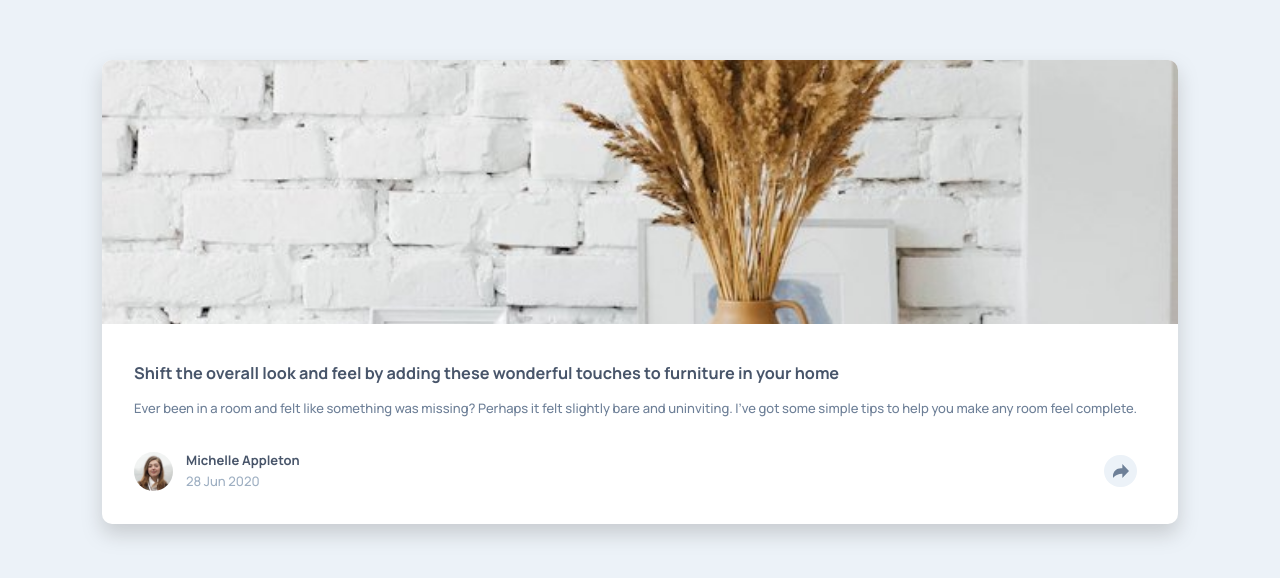
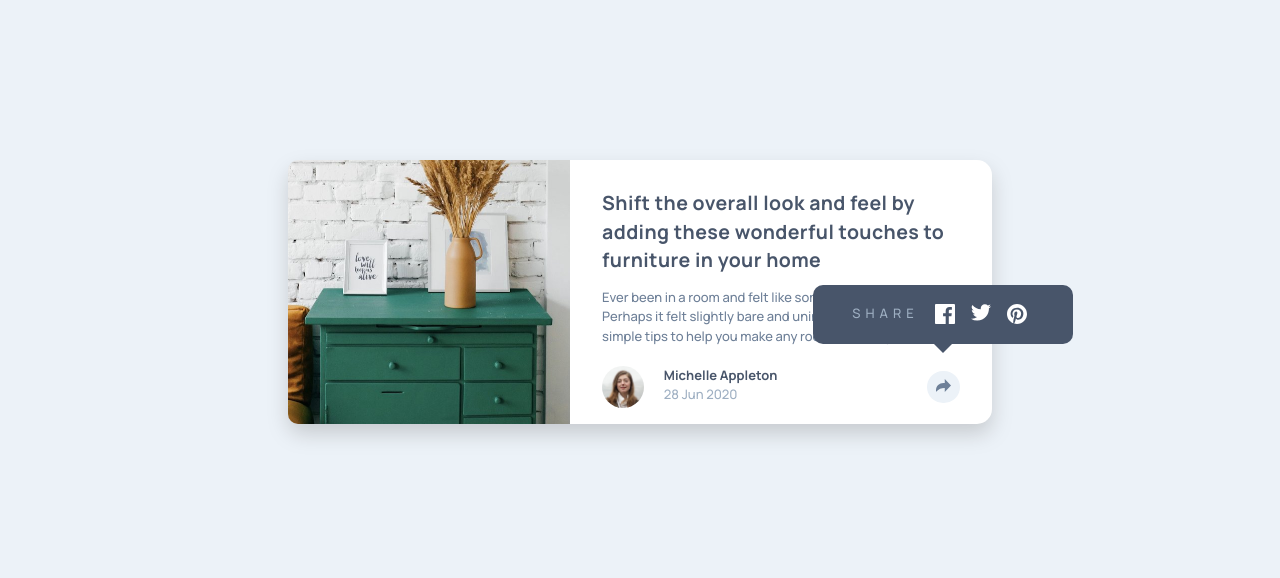
Before and after one commit to kemenyfa-szu/frontendmentor-013-article-preview, a plain HTML site: page index.html in a window 1280 px wide. Shown: the part 108-686 px from the top of the page. Drawn offline with Linux system fonts and the light colour scheme.

Commit message:
checkpoint
Functionality and UI works, needs to be cleaned up.

```diff
--- a/index.html
+++ b/index.html
@@ -14,22 +14,18 @@
     <link rel="stylesheet" href="style.css" />
 
     <title>Frontend Mentor | Article preview component</title>
-
-    <!-- Feel free to remove these styles or customise in your own stylesheet 👍 -->
-    <style></style>
   </head>
   <body>
     <main>
       <section class="article-container">
-        <div class="article-pic">
+        <article class="article">
           <img
             class="illustration"
             src="./images/drawers.jpg"
             alt="drawer cabinet with decorations on top"
           />
-        </div>
-        <article class="article">
-          <div class="article-text">
+          <div class="article-content">
+            <div class="article-actual-content">
               <h1 class="article-title">
                 Shift the overall look and feel by adding these wonderful touches
                 to furniture in your home
@@ -39,9 +35,10 @@
                 it felt slightly bare and uninviting. I’ve got some simple tips to
                 help you make any room feel complete.
               </p>
+
             </div>
-          <div class="social">
-            <div class="author">
+            <div class="social" id="social">
+              <div class="author" id="author">
                 <img
                   class="avatar"
                   src="./images/avatar-michelle.jpg"
@@ -52,27 +49,64 @@
                   <p class="publish-date">28 Jun 2020</p>
                 </div>
               </div>
-            <div class="share">
-              <img
-                src="./images/icon-share.svg"
-                alt="share-icon"
-                class="share-icon"
-              />
-            </div>
+              <div class="bubble share-active" id="bubble"
+              onmouseover="ShowInteractiveElements()"
+              onclick="ShowInteractiveElements()"
+              onmouseleave="HideInteractiveElementsWithDelay()"
+              onfocus="ShowInteractiveElements()">
                 <div class="share-options">
                   <p class="share-text">Share</p>
+                  <a
+                    href="#"
+                    class="social-share"
+                  >
                     <img
                       src="./images/icon-facebook.svg"
-                alt="icon: share on facebook"
+                      alt="link: share on facebook"
                     />
+                  </a>
+                  <a
+                    href="#"
+                    class="social-share"
+                  >
                     <img
                       src="./images/icon-twitter.svg"
-                alt="icon: share on twitter"
+                      alt="link: share on twitter"
                     />
+                  </a>
+                  <a
+                    href="#"
+                    class="social-share"
+                  >
                     <img
                       src="./images/icon-pinterest.svg"
-                alt="icon: share on pinterest"
+                      alt="link: share on pinterest"
                     />
+                  </a>
+                </div>
+              </div>
+              <button
+                class="share-btn"
+                id="btnShare"
+                onmouseover="ShowInteractiveElements()"
+                onmouseleave="HideInteractiveElementsWithDelay()"
+                onclick="ShowInteractiveElements()"
+                onfocus="ShowInteractiveElements()"
+              >
+                <svg
+                  xmlns="http://www.w3.org/2000/svg"
+                  width="15"
+                  height="13"
+                  class="share-icon"
+                  aria-label="share icon"
+                  id="shareIcon"
+                >
+                  <title>share icon</title>
+                  <path
+                    d="M15 6.495L8.766.014V3.88H7.441C3.33 3.88 0 7.039 0 10.936v2.049l.589-.612C2.59 10.294 5.422 9.11 8.39 9.11h.375v3.867L15 6.495z"
+                  />
+                </svg>
+              </button>
             </div>
           </div>
         </article>
@@ -85,5 +119,7 @@
         >Frontend Mentor</a
       >. Coded by <a href="#">Your Name Here</a>.
     </div>
+    <script src="./scripts.js"></script>
   </body>
 </html>
+</div>
--- /dev/null
+++ b/scripts.js
@@ -0,0 +1,69 @@
+const btn = document.getElementById("btnShare");
+const shareIcon = document.getElementById("shareIcon");
+const bubble = document.getElementById("bubble");
+const author = document.getElementById("author");
+const social = document.getElementById("social");
+
+let timeoutId = undefined;
+
+document.addEventListener("click", (evt) => {
+  if (!IsInteractiveElement(evt)) {
+    HideInteractiveElements();
+  }
+});
+
+document.addEventListener("focus", (evt) => {
+  if (!IsInteractiveElement(evt)) {
+    HideInteractiveElements();
+  }
+});
+
+document.addEventListener("keydown", (evt) => {
+  console.log(evt.key);
+  if (evt.key === "Escape") {
+    HideInteractiveElements();
+  }
+});
+
+function IsInteractiveElement(evt) {
+  let evtTarget = evt.target;
+
+  do {
+    if (evtTarget == btn || evtTarget == bubble) {
+      return true;
+    }
+    evtTarget = evtTarget.parentNode;
+  } while (evtTarget);
+  // clicked outside the btn and the bubble -> we hide the bubble
+  return false;
+}
+
+function TimeoutReset() {
+  if (typeof timeoutId === "number") {
+    clearTimeout(timeoutId);
+  }
+}
+
+function ShowInteractiveElements() {
+  TimeoutReset();
+  btn.classList.add("share-active");
+  shareIcon.classList.add("share-active");
+  bubble.classList.add("share-active");
+  author.classList.add("share-active");
+  social.classList.add("share-active");
+}
+
+function HideInteractiveElements() {
+  btn.classList.remove("share-active");
+  shareIcon.classList.remove("share-active");
+  bubble.classList.remove("share-active");
+  author.classList.remove("share-active");
+  social.classList.remove("share-active");
+}
+
+function HideInteractiveElementsWithDelay() {
+  TimeoutReset();
+  timeoutId = setTimeout(() => {
+    HideInteractiveElements();
+  }, 1000);
+}
--- a/style.css
+++ b/style.css
@@ -1,10 +1,15 @@
 @import url('https://fonts.googleapis.com/css2?family=Manrope:wght@500;700&display=swap');
 
 :root {
+    --very-very-dark-grayish-blue: hsl(217, 19%, 30%);
     --very-dark-grayish-blue: hsl(217, 19%, 35%);
     --desaturated-dark-blue: hsl(214, 17%, 51%);
     --grayish-blue: hsl(212, 23%, 69%);
     --light-grayish-blue: hsl(210, 46%, 95%);
+    --min-side-padding: 10rem;
+    --border-radius: 10px;
+    --share-btn-width: 2.5rem;
+    --social-inline-padding: 2.5rem;
 }
 
 * {
@@ -15,6 +20,11 @@
 
 html {
     font-size: 13px; /* Adjusting font-size to meet specifications */
+}
+
+img {
+    display: block;
+    max-width: 100%;
 }
 
 body {
@@ -32,72 +42,70 @@ main {
 }
 
 h1 {
-    font-size: 1.25rem;
-    line-height: 1.85rem;
-    margin-bottom: 1.1rem;
+    font-size: clamp(1.25rem, 3vw, 1.5rem);
+    line-height: clamp(1.85rem, 4vw, 2.2rem);
     font-weight: 700;
-}
+    color: var(--very-dark-grayish-blue);
+    margin-bottom: 1rem;
 
-h1,h2,h3,h4,h5,h6 {
-    color: var(--very-dark-grayish-blue);
 }
 
 p {
     font-size: 1rem;
-    line-height: 1.5rem;
-    margin-bottom: 1rem;
+    line-height: 1.55rem;
+    margin-bottom: 0.5rem;
     font-weight: 400;
     color: var(--desaturated-dark-blue);
 }
 
-section.article-container {
+.article-container {
+    max-width: clamp(40rem, 55vw, 56rem);
+    background-color: white;
+    border-radius: 15px;
+    box-shadow: hsla(0, 0%, 50%, 0.33) 0px 10px 20px;
+}
+
+.article {
     display: flex;
     flex-flow: column;
-    background-color: white;
-    border-radius: 10px;
-    overflow: hidden;
-    box-shadow: hsla(0, 0%, 50%, 0.33) 0px 10px 20px
 }
 
 .illustration {
-    aspect-ratio: 1.6;
     width: 100%;
-    max-height: 33vh;
     object-fit: cover;
-    object-position: 0 -1rem;
 }
 
-.article {
-    padding: 2.5rem;
-    padding-right: 3.2rem;
+.article-actual-content {
+    padding: 2.25rem 2.5rem 1.25rem;
 }
 
 .article-text {
-    margin-bottom: 2.5rem;
+    margin: 0;
+    padding-right: 0.75rem;
 }
 
 .social {
-    margin: auto;
+    position: relative;
     display: flex;
     justify-content: space-between;
-    gap: 0.5rem;
+    align-items: center;
+    padding: 1.25rem var(--social-inline-padding) 1.25rem;
+}
+
+.avatar {
+    max-height: 3.25rem;
+    border-radius: 50%;
 }
 
 .author {
     display: flex;
-    gap: 1rem;
-}
-
-.avatar {
-    max-height: 3rem;
-    border-radius: 50%;
-    align-self: center;
+    gap: 1.5rem;
 }
 
 .author-name {
     font-size: 1rem;
     font-weight: 700;
-    margin-bottom: 0.1rem;
+    margin-bottom: 0;
     color: var(--very-dark-grayish-blue);
 }
 .publish-date {
@@ -105,34 +113,160 @@ section.article-container {
     color: var(--grayish-blue);
 }
 
+.bubble {
+    display: none;
+    min-height: 3.25rem;
+}
 
-.share {
+.bubble.share-active {
     display: flex;
     align-items: center;
-    justify-content: center;
-    min-width: 2.5rem;
-    min-height: 2.5rem;
-    align-self: center;
-    background-color: var(--light-grayish-blue);
+}
+
+.share-text {
+    margin: 0;
+}
+
+.share-options {
+    display: flex;
+    gap: 1.25rem;
+}
+
+.share-btn {
+    cursor: pointer;
+    width: var(--share-btn-width);
+    height: 2.5rem;
+    border: 0;
     border-radius: 50%;
+    background: var(--light-grayish-blue);
+}
+
+.share-btn.share-active {
+    background-color: var(--desaturated-dark-blue);
 }
 
 .share-icon {
-    width: 50%;
+    fill: #6E8098;
 }
 
-.share-options {
-    display: none;
+.share-btn.share-active .share-icon{
+    fill: var(--light-grayish-blue);
 }
 
-
-
+.share-text {
+    color: var(--grayish-blue);
+    text-transform: uppercase;
+    letter-spacing: 5px;
+}
 
 .attribution {
     display: none;
-    font-size: 11px;
+    font-size: 0.85rem;
     text-align: center;
 }
 .attribution a {
     color: hsl(228, 45%, 44%);
 }
+
+@media screen and (max-width: 819px) {
+    .article-content {
+        overflow: hidden;
+    }
+
+    .article > *:first-child
+    {
+        border-top-left-radius: var(--border-radius);
+        border-top-right-radius: var(--border-radius);
+    }
+    .article > *:last-child
+    {
+        border-bottom-left-radius: var(--border-radius);
+        border-bottom-right-radius: var(--border-radius);
+    }
+
+    .illustration {
+        max-height: 30vh;
+    }
+
+    .social.share-active {
+        background-color: var(--very-dark-grayish-blue);
+    }
+
+    .author.share-active {
+        display: none;
+    }
+}
+
+@media screen and (min-width: 820px) {
+    :root {
+        --min-side-padding: 4rem;
+        --share-options-width: 20rem;
+    }
+    h1 {
+        letter-spacing: 0.4px;
+    }
+
+    p {
+        line-height: 1.5rem;
+    }
+    .article-container {
+        min-width: 50rem;
+    }
+
+     .article > *:first-child
+    {
+        border-top-left-radius: var(--border-radius);
+        border-bottom-left-radius: var(--border-radius);
+    }
+    .article > *:last-child
+    {
+        border-top-right-radius: var(--border-radius);
+        border-bottom-right-radius: var(--border-radius);
+    }
+
+    .article {
+        flex-flow: row;
+    }
+
+    .article-actual-content {
+        min-width: 10rem;
+        padding-bottom: 0.25rem;
+    }
+
+    .illustration {
+        max-width: 40%;
+    }
+
+    .share-options {
+        position: relative;
+        background-color: var(--very-dark-grayish-blue);
+        padding: 1.5rem 3rem;
+        border-radius: var(--border-radius);
+        width: var(--share-options-width);
+    }
+    .share-options::after {
+        position: absolute;
+        content: "";
+        display: block;
+        width: 0;
+        border: 10px solid transparent;
+        border-top-color: var(--very-dark-grayish-blue);
+        border-bottom: 0;
+        bottom: -9px;
+        left: calc(50% - 10px);
+    }
+
+    .author.share-active {
+        display: flex;
+    }
+
+    .social.share-active {
+        background-color: unset;
+    }
+
+    .bubble {
+        position: absolute;
+        top: -5rem;
+        right: calc((var(--share-options-width) - var(--share-btn-width)) / -2 + var(--social-inline-padding));
+    }
+}
```
Lines whose indentation alone changed are shown as unchanged.
